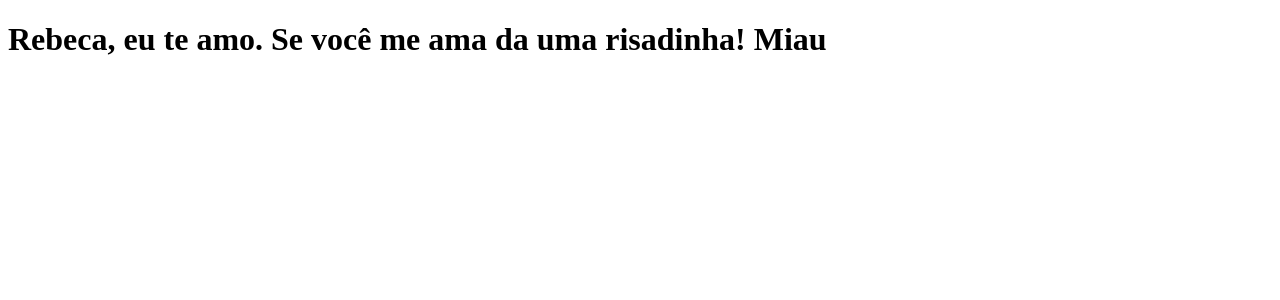
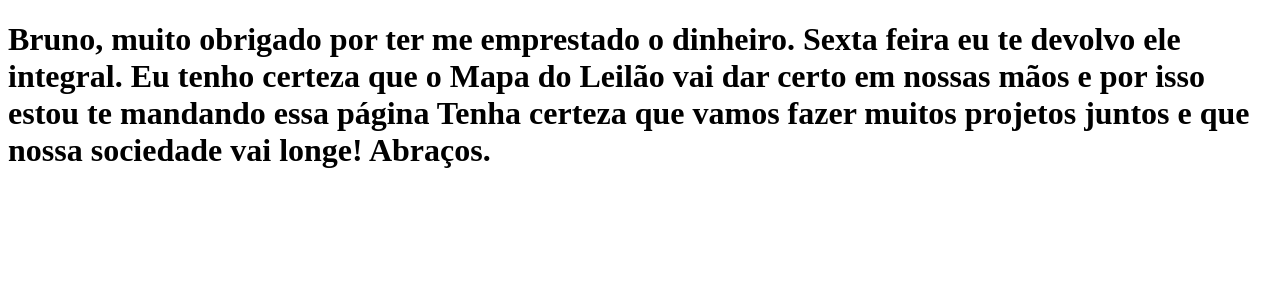
Before and after one commit to williangauze/clone-tabnews, a Next.js app: page / in a window 1280 px wide. Shown: the top 300 px of the page. Built offline with nearby package versions, Linux system fonts and the light colour scheme.

Commit message:
nova mensagem

```diff
--- a/pages/index.js
+++ b/pages/index.js
@@ -1,5 +1,7 @@
 function Home () {
-    return <h1> Rebeca, eu te amo. Se você me ama da uma risadinha! Miau  </h1>
+    return <h1> Bruno, muito obrigado por ter me emprestado o dinheiro. Sexta feira eu te devolvo ele integral.
+        Eu tenho certeza que o Mapa do Leilão vai dar certo em nossas mãos e por isso estou te mandando essa página
+        Tenha certeza que vamos fazer muitos projetos juntos e que nossa sociedade vai longe! Abraços.  </h1>
 }
 
 export default Home;
```
